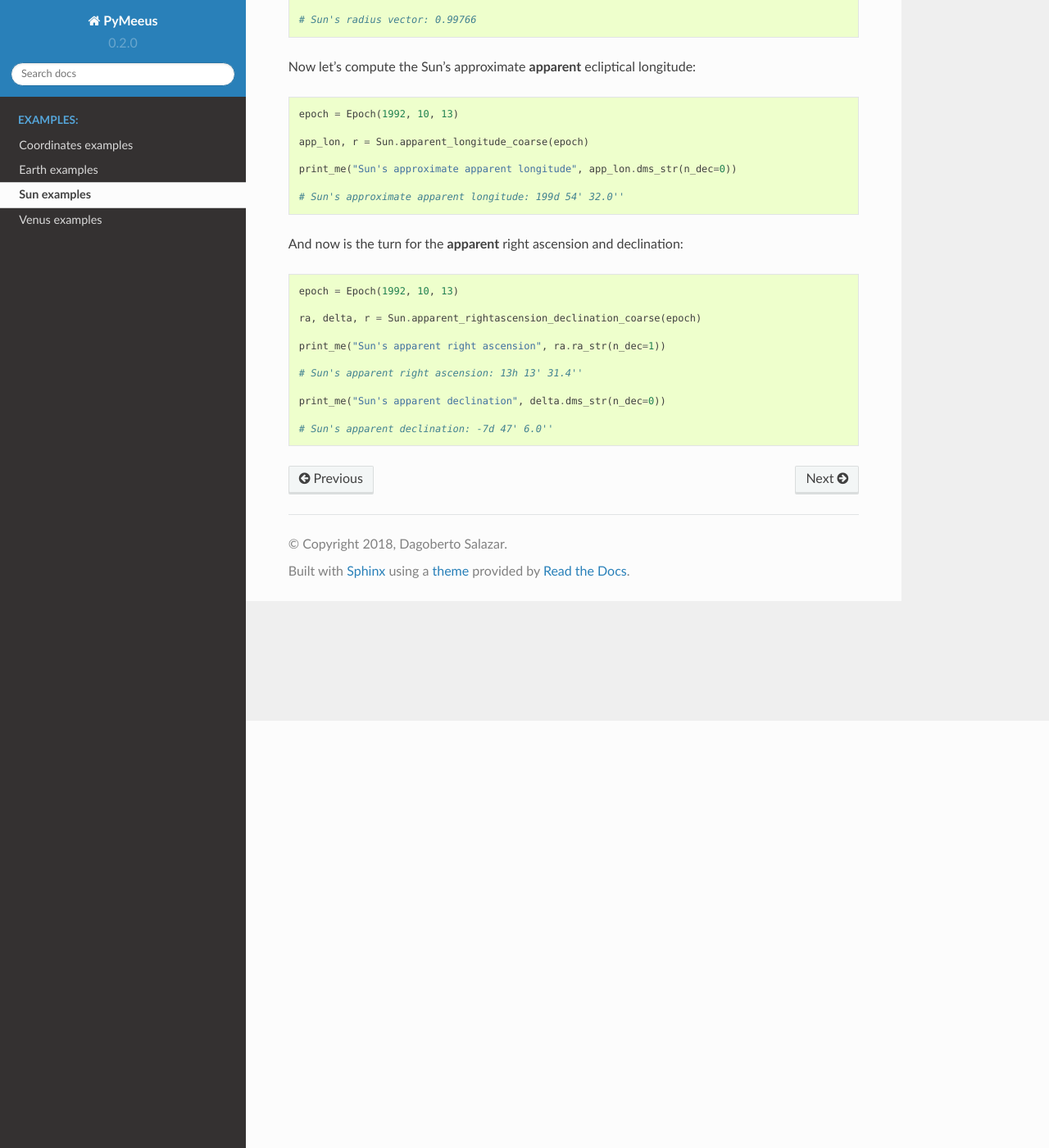
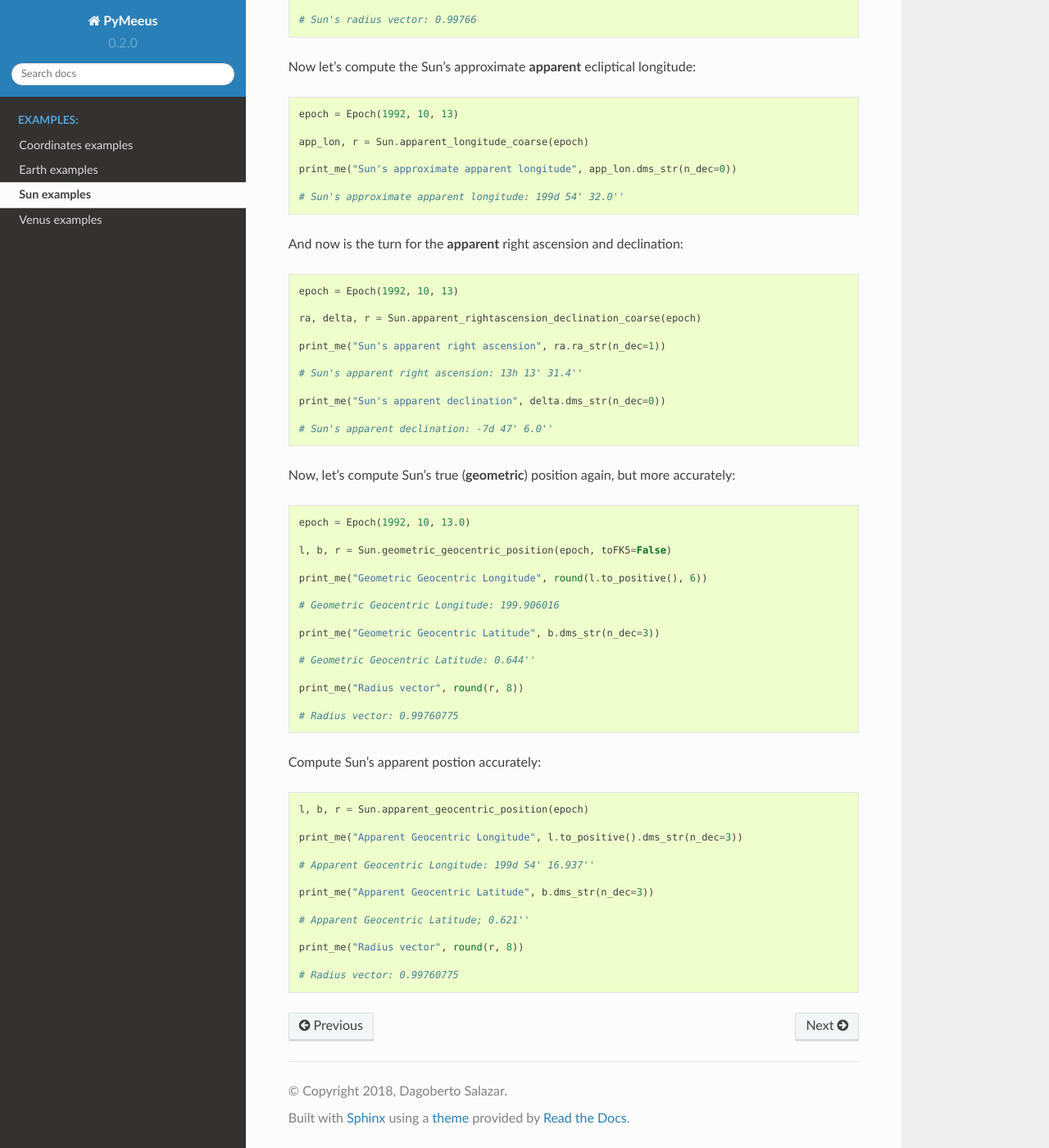
Before and after one commit to architest/pymeeus, a Sphinx documentation site: the page built from docs/source/ex-Sun.rst, in a window 1280 px wide and 1400 px high, scrolled down 521 px. Shown: the whole window at 82% size. Built offline with Sphinx 7.4.7 and the Read the Docs theme 2.0.0, drawn with Linux system fonts in a browser that asks for light colours; formulas are drawn with MathJax 3; pages that are not in the unit, such as notebooks, are missing from menus.

Commit message:
Add examples for methods 'geometric_geocentric_position()' and 'apparent_geocentric_position()'

```diff
--- a/docs/source/ex-Sun.rst
+++ b/docs/source/ex-Sun.rst
@@ -44,3 +44,37 @@ And now is the turn for the **apparent** right ascension and declination::
     print_me("Sun's apparent declination", delta.dms_str(n_dec=0))
 
     # Sun's apparent declination: -7d 47' 6.0''
+
+Now, let's compute Sun's true (**geometric**) position again, but more accurately::
+
+    epoch = Epoch(1992, 10, 13.0)
+
+    l, b, r = Sun.geometric_geocentric_position(epoch, toFK5=False)
+
+    print_me("Geometric Geocentric Longitude", round(l.to_positive(), 6))
+
+    # Geometric Geocentric Longitude: 199.906016
+
+    print_me("Geometric Geocentric Latitude", b.dms_str(n_dec=3))
+
+    # Geometric Geocentric Latitude: 0.644''
+
+    print_me("Radius vector", round(r, 8))
+
+    # Radius vector: 0.99760775
+
+Compute Sun's apparent postion accurately::
+
+    l, b, r = Sun.apparent_geocentric_position(epoch)
+
+    print_me("Apparent Geocentric Longitude", l.to_positive().dms_str(n_dec=3))
+
+    # Apparent Geocentric Longitude: 199d 54' 16.937''
+
+    print_me("Apparent Geocentric Latitude", b.dms_str(n_dec=3))
+
+    # Apparent Geocentric Latitude; 0.621''
+
+    print_me("Radius vector", round(r, 8))
+
+    # Radius vector: 0.99760775
```
